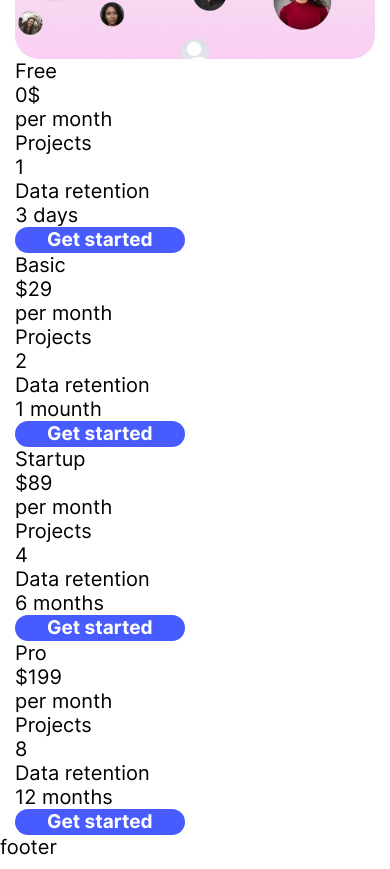
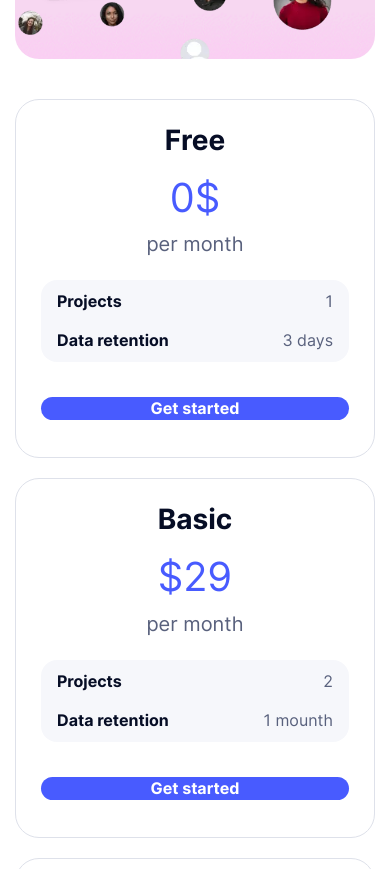
Before and after one commit to Responsive-Websites/Gleap, a plain HTML site: page dist/index.html in a window 390 px wide. Shown: the part 4920-5789 px from the top of the page. Drawn offline with Linux system fonts and the light colour scheme; a script that the page names is missing; files whose address does not match are found by name.

Commit message:
Added pricing block and styles

```diff
--- a/#src/scss/templates/_main.scss
+++ b/#src/scss/templates/_main.scss
@@ -42,6 +42,18 @@
   }
   &__features {
     margin-top: 64px;
+  }
+  &__pricing {
+    margin-top: 125px;
+    @media screen and (max-width: 992px) {
+      margin-top: 85px;
+    }
+    @media screen and (max-width: 768px) {
+      margin-top: 60px;
+    }
+    @media screen and (max-width: 576px) {
+      margin-top: 30px;
+    }
   }
 }
 
@@ -568,3 +580,138 @@
 // ----------------------------------
 
 // pricing block --------------------
+
+.pricing {
+  &__container {
+    max-width: 1241px;
+    @media screen and (max-width: 1265px) {
+      max-width: 1225px;
+    }
+  }
+  &__body {
+    display: flex;
+    @media screen and (max-width: 1265px) {
+      flex-flow: row wrap;
+      justify-content: center;
+    }
+  }
+  &__item {
+    padding: 24px 25px 37px 25px;
+    background: #ffffff;
+    border: 1px solid #dee1ea;
+    border-radius: 24px;
+    text-align: center;
+    flex: 0 1 25%;
+    margin: 0px 8px;
+
+    @media screen and (max-width: 1265px) {
+      flex: 0 1 47%;
+      margin: 10px 10px;
+    }
+    @media screen and (max-width: 697px) {
+      flex: 0 1 100%;
+      margin: 10px 0px;
+      &:last-child {
+        margin-bottom: 0px;
+      }
+    }
+  }
+}
+
+.item-pricing {
+  &__label {
+    font-size: 36px;
+    color: $fontBlackColor;
+    line-height: 117%;
+    font-weight: 700;
+    margin-bottom: 20px;
+    @media screen and (max-width: 1265px) {
+      font-size: 33px;
+    }
+    @media screen and (max-width: 697px) {
+      font-size: 28px;
+    }
+  }
+  &__price {
+    margin-bottom: 13px;
+    font-size: 64px;
+    line-height: 106%;
+    color: #485bff;
+    @media screen and (max-width: 1265px) {
+      font-size: 50px;
+    }
+    @media screen and (max-width: 697px) {
+      font-size: 40px;
+    }
+  }
+  &__specify {
+    font-size: 20px;
+    line-height: 120%;
+    margin-bottom: 24px;
+    color: #59617d;
+  }
+  &__info {
+  }
+  &__button {
+    width: 100%;
+    font-size: 16px;
+    line-height: 119%;
+    font-weight: 700;
+    & span {
+      padding: 2px 32px;
+    }
+  }
+  transition: 0.5s;
+  &:hover {
+    background: #485bff;
+    border: 1px solid #485bff;
+    .item-pricing {
+      &__label {
+        color: $fontWhiteColor;
+      }
+      &__price {
+        color: $fontWhiteColor;
+      }
+      &__specify {
+        color: $fontWhiteColor;
+      }
+      &__button {
+        background-color: #ffffff;
+        color: #485bff;
+        &:hover {
+          color: $fontBlackColor;
+        }
+      }
+    }
+  }
+}
+.info-pricing {
+  background: #f6f7fb;
+  border-radius: 16px;
+  padding: 12px 16px;
+  margin-bottom: 33px;
+  &__projects {
+    display: flex;
+    justify-content: space-between;
+    &:not(:last-child) {
+      margin-bottom: 20px;
+    }
+  }
+  &__title {
+    font-size: 16px;
+    line-height: 119%;
+    color: $fontBlackColor;
+    font-weight: 700;
+  }
+  &__value {
+    font-size: 16px;
+    line-height: 119%;
+    color: $fontBaseColor;
+  }
+}
+
+// ----------------------------------
+
+// extra block --------------------
+
+// ----------------------------------
--- a/dist/index.html
+++ b/dist/index.html
@@ -254,7 +254,7 @@
               <p class="info-pricing__value">3 days</p>
             </div>
           </div>
-          <a href="" class="item-pricing__button button">
+          <a href="#" class="item-pricing__button button">
             <span>Get started</span>
           </a>
         </div>
@@ -273,7 +273,7 @@
               <p class="info-pricing__value">1 mounth</p>
             </div>
           </div>
-          <a href="" class="item-pricing__button button">
+          <a href="#" class="item-pricing__button button">
             <span>Get started</span>
           </a>
         </div>
@@ -292,7 +292,7 @@
               <p class="info-pricing__value">6 months</p>
             </div>
           </div>
-          <a href="" class="item-pricing__button button">
+          <a href="#" class="item-pricing__button button">
             <span>Get started</span>
           </a>
         </div>
@@ -311,7 +311,7 @@
               <p class="info-pricing__value">12 months</p>
             </div>
           </div>
-          <a href="" class="item-pricing__button button">
+          <a href="#" class="item-pricing__button button">
             <span>Get started</span>
           </a>
         </div>
```
Also changed, not shown: #src/_main.html (+4 -4 lines), dist/css/style.css, dist/css/style.min.css.
